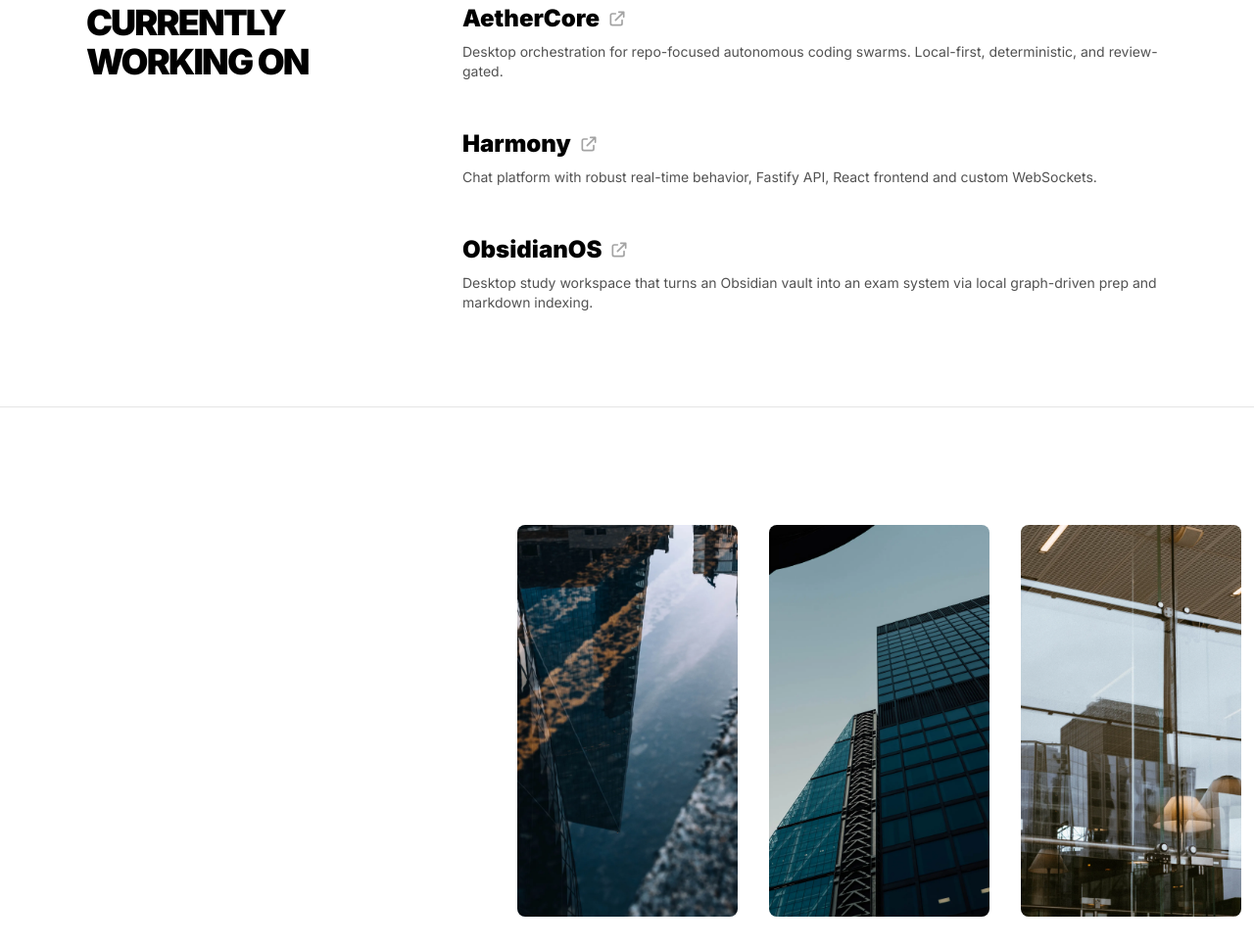
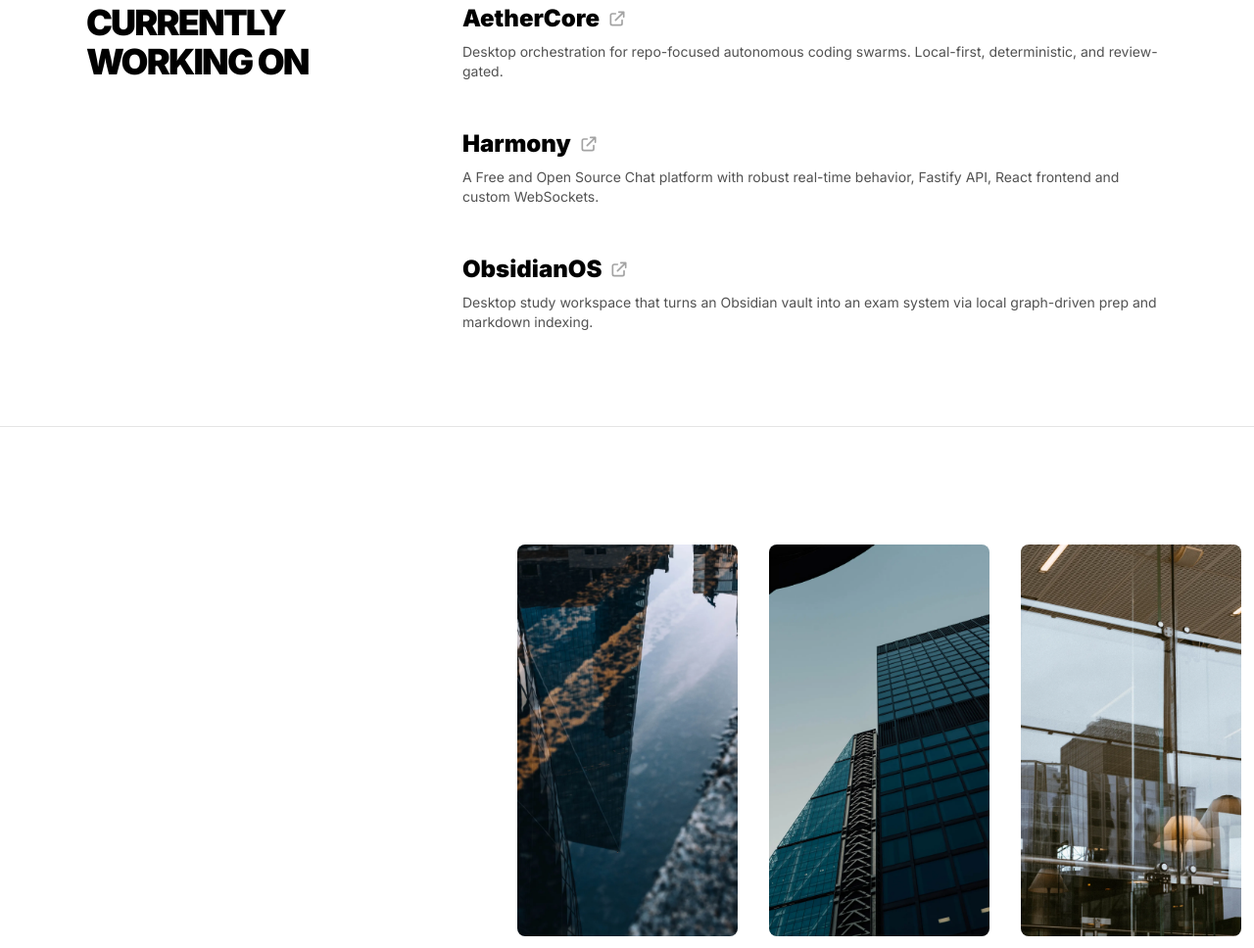
Before and after one commit to Elsyvien/elsyvien.github.io, a website: page index.html in a window 1280 px wide. Shown: the part 5720-6688 px from the top of the page at 98% size. Drawn offline with Linux system fonts and the light colour scheme.

Commit message:
Update index.html

```diff
--- a/index.html
+++ b/index.html
@@ -500,7 +500,7 @@
                             </h3>
                         </div>
                         <p class="text-neutral-600 dark:text-neutral-400 text-sm mb-4">
-                            Chat platform with robust real-time behavior, Fastify API, React frontend and custom WebSockets.
+                            A Free and Open Source Chat platform with robust real-time behavior, Fastify API, React frontend and custom WebSockets.
                         </p>
                     </a>
 
```
